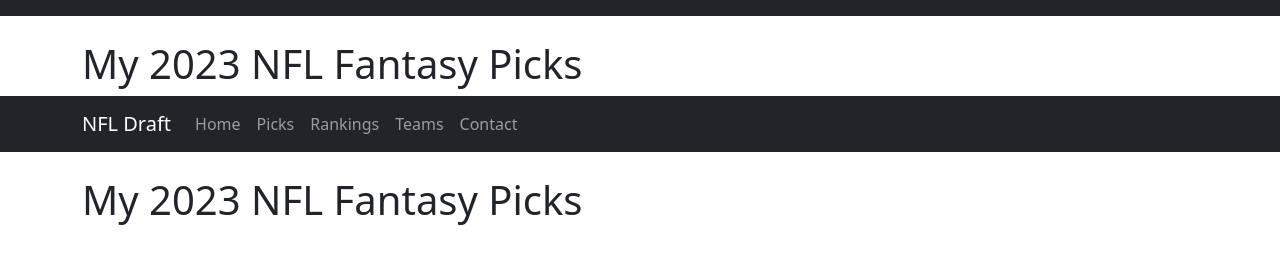
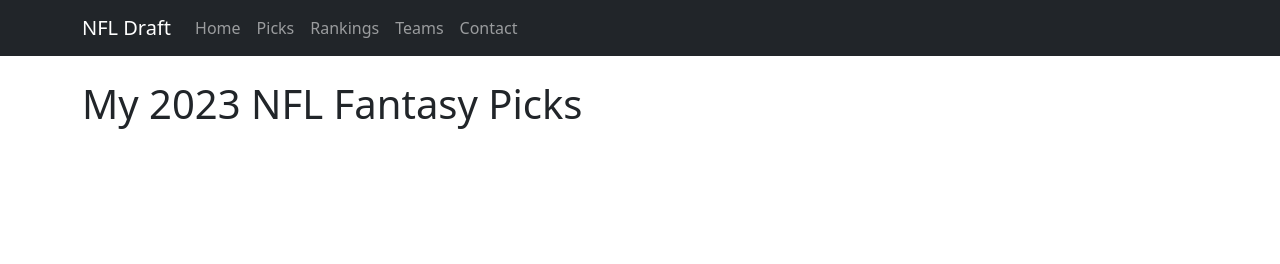
Before and after one commit to MWeingarden/hw1, a plain HTML site: page index.html in a window 1280 px wide. Drawn offline with nearby package versions, Linux system fonts and the light colour scheme.

Commit message:
Update index.html

```diff
--- a/index.html
+++ b/index.html
@@ -1,32 +1,6 @@
 <!doctype html>
 <html lang="en">
 <head>
-  <!doctype html>
-<html lang="en">
-<head>
-  <meta charset="utf-8">
-  <meta name="viewport" content="width=device-width, initial-scale=1">
-  <title>NFL Draft</title>
-  <link href="https://cdn.jsdelivr.net/npm/bootstrap@5.3.1/dist/css/bootstrap.min.css" rel="stylesheet" integrity="sha384-4bw+/aepP/YC94hEpVNVgiZdgIC5+VKNBQNGCHeKRQN+PtmoHDEXuppvnDJzQIu9" crossorigin="anonymous">
-  <style>
-    body {
-      background-image: url('nfl-logo.jpg'); /* Update the image path */
-      background-size: cover;
-      background-repeat: no-repeat;
-    }
-  </style>
-</head>
-<body>
-  <nav class="navbar navbar-expand-lg navbar-dark bg-dark">
-    <!-- Navbar content as before -->
-  </nav>
-  <div class="container mt-4">
-    <h1>My 2023 NFL Fantasy Picks</h1>
-    <!-- Add more draft picks here -->
-  </div>
-  <script src="https://cdn.jsdelivr.net/npm/bootstrap@5.3.1/dist/js/bootstrap.bundle.min.js" integrity="sha384-HwwvtgBNo3bZJJLYd8oVXjrBZt8cqVSpeBNS5n7C8IVInixGAoxmnlMuBnhbgrkm" crossorigin="anonymous"></script>
-</body>
-</html>
   <meta charset="utf-8">
   <meta name="viewport" content="width=device-width, initial-scale=1">
   <title>NFL Draft</title>
```
